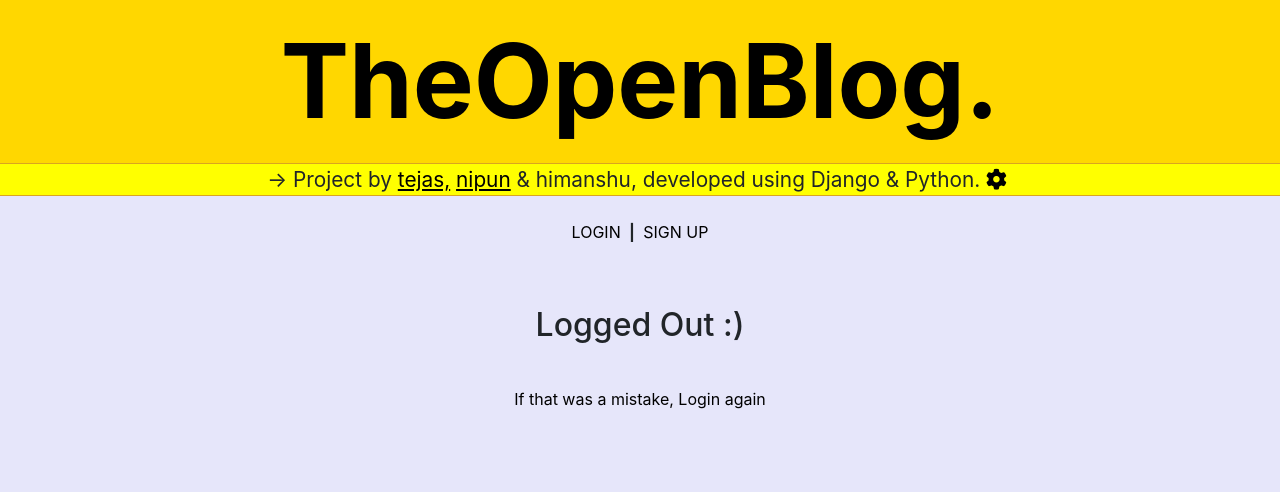
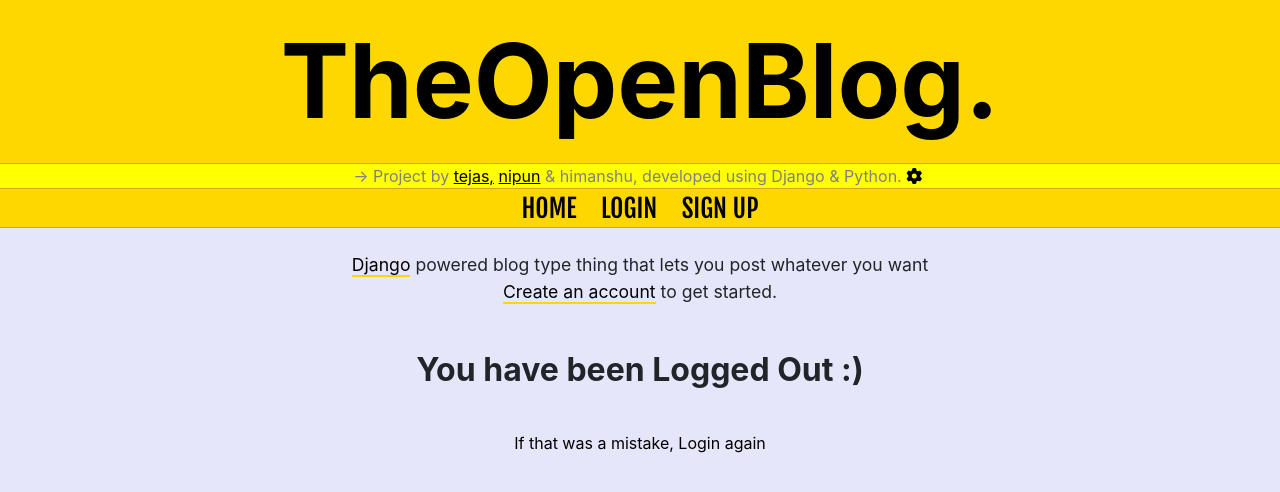
Before and after one commit to tejxv/my-first-blog, a Django app: page /logout/ in a window 1280 px wide. Shown: the top 492 px of the page. Run offline with Django 3.2, Linux system fonts and the light colour scheme; some libraries are stand-ins or nearby versions; some web fonts are replaced.

Commit message:
added nav bar & some cosmetic changes

```diff
--- a/blog/templates/blog/base.html
+++ b/blog/templates/blog/base.html
@@ -72,7 +68,13 @@ h1 {
     padding-bottom: 20px;
     font-size: calc(7vw + 1vw);
 }
-
+p{
+    font-family: 'Inter';
+    font-size: 1.1rem;
+}
+p a {
+    border-bottom: 2px solid gold;
+}
 .text-left {
     padding-top: 20px;
     padding-bottom: 20px;
@@ -221,32 +224,81 @@ mark {
 .compose:hover {
     color: blue;
 }
+.cbtn {
+    max-width: 600px;
+    margin-bottom: 10px;
+    margin: 0 auto;
+    margin-bottom: 10px;
+    border: 0px solid red;
 
+}
 .gohome {
+    font-family: "Fjalla One";
+    border: none;
+    background-color: transparent;
+    display: block;
+    padding: 10px 0px;
+    text-decoration: none;
     font-size: 1.2rem;
+    text-align: center;
 }
+.gohome:active {
+    border: none;
+}
+.nb {
+    border: 0px solid red;
+    background-color: ;
+    transition: all 0.3s;
 
+}
+.nb:hover{
+    background-color: orange;
+    border-radius: 3px;
+    color: black;
+    cursor: pointer;
+}
+.nb:active {
+    background-color: yellow;
+}
+nav {
+    text-align: center;
+    border: 0px solid black;
+    border-bottom: 1px solid goldenrod;
+    background-color: gold;
+
+}
+nav a {
+    font-family: "Fjalla One";
+    text-align: center;
+    color: black;
+    padding-left: 10px;
+    padding-right: 10px;
+    font-size: 1.6rem;
+}
 
 @media (max-width: 400px) {
     /** WIP **/
 }
 </style>
-<h1><b><a href="http://tejxv.pythonanywhere.com/" style="text-decoration: none; color: black;">&nbsp;TheOpenBlog.&nbsp;</a></b></h1>
-<div class="credits">→ Project by&nbsp;<a href="https://www.instagram.com/tejxv/" style="text-decoration: underline;">tejas,</a>&nbsp;<a href="https://www.instagram.com/vats_nipun/" target="_blank" style="text-decoration: underline;">nipun</a>&nbsp;& himanshu, developed using Django & Python.<a href="https://tejxv.pythonanywhere.com/admin/" target="_blank" title="Login" style="text-decoration: none;">&nbsp;<i class="fas fa-cog"></i>&nbsp;</a></div><br>
+<h1><b><a href="/" style="text-decoration: none; color: black;">&nbsp;TheOpenBlog.&nbsp;</a></b></h1>
+<div class="credits"><div class="date">→ Project by&nbsp;<a href="https://www.instagram.com/tejxv/" target="_blank" style="text-decoration: underline;">tejas,</a>&nbsp;<a href="https://www.instagram.com/vats_nipun/" target="_blank" style="text-decoration: underline;">nipun</a>&nbsp;& himanshu, developed using Django & Python.<a href="/admin" target="_blank" title="For Admins :P" style="text-decoration: none;">&nbsp;<i class="fas fa-cog"></i>&nbsp;</a></div></div>
+<nav>
+    <a href="/" class="nb">HOME</a>
+    {% if user.is_anonymous %}
+    <a href="/login" class="nb">LOGIN</a>
+    <a href="/register" class="nb">SIGN UP</a>
+    {% elif user.is_authenticated %}
+    <a href="/logout" class="nb">LOGOUT</a>
+    {% endif %}
+</nav>
 {% if user.is_anonymous %}
-<div class="text-center">
-    <a href="/login">LOGIN</a>
-        <b>&nbsp;|&nbsp;</b>
-    <a href="/register">SIGN UP</a>
-</div>
-<br>
-{% elif user.is_authenticated %}
-<div class="text-center">
-    <div class="compose" style="text-decoration: none;"><a href="{% url 'post_new' %}">Type something as {{request.user|capfirst}} <i class="far fa-plus-square"></i></span></a></div>
-    <a href="/logout">LOGOUT</a>
+<div class="text-center"><br><p><a href="https://www.google.com/search?q=django">Django</a> powered blog type thing that lets you post whatever you want<br><a href="/register">Create an account</a> to get started.</p>
 </div>
 {% endif %}
 {% if user.is_authenticated %}
+<div class="text-center">
+    <div class="compose" style="text-decoration: none;"><a href="{% url 'post_new' %}">Type something as {{request.user|capfirst}} <i class="far fa-plus-square"></i></span></a></div>
+</div>
 {% endif %}
 <script src="https://code.jquery.com/jquery-3.3.1.slim.min.js" integrity="sha384-q8i/X+965DzO0rT7abK41JStQIAqVgRVzpbzo5smXKp4YfRvH+8abtTE1Pi6jizo" crossorigin="anonymous"></script>
 <script src="https://cdnjs.cloudflare.com/ajax/libs/popper.js/1.14.7/umd/popper.min.js" integrity="sha384-UO2eT0CpHqdSJQ6hJty5KVphtPhzWj9WO1clHTMGa3JDZwrnQq4sF86dIHNDz0W1" crossorigin="anonymous"></script>
--- a/blog/templates/blog/login.html
+++ b/blog/templates/blog/login.html
@@ -1,6 +1,7 @@
 {% extends 'blog/base.html' %}
 {% load crispy_forms_tags %}
 {% block content %}
+<div class="cposts">
 	<div class="forms">
 	    {% load crispy_forms_tags %}
 	    <form method="POST">
@@ -24,4 +25,5 @@
 	        </div>
 	    </form>
 	</div>
+</div>
 {% endblock %}
--- a/blog/templates/blog/logout.html
+++ b/blog/templates/blog/logout.html
@@ -2,7 +2,8 @@
 {% block content %}
 
 <div class="blockquote text-center" style="font-family: 'Inter';">
-    <h2><br>Logged Out :)</h2>
+    <br>
+    <h2><b>You have been Logged Out :)</b></h2>
             <small>
                 <a href="{% url 'login' %}"><br>If that was a mistake, Login again</a>
             </small>
--- a/blog/templates/blog/post_edit.html
+++ b/blog/templates/blog/post_edit.html
@@ -1,15 +1,14 @@
 {% extends 'blog/base.html' %}
 {% block content %}
 {% load crispy_forms_tags %}
-<head>
-	<title>Post New Update - TheOpenBlog</title>
-</head>
+<div class="cposts">
     <div class="posts"><form method="POST" class="token">{% csrf_token %}
     	<br>
         {{ form|crispy }}
         <div class="date">* Required :P</div>
         <center><button type="submit" class="submit"> POST </button></center>
     </form></div>
+    </div>
     <br>
     <br>
 {% endblock %}
--- a/blog/templates/blog/post_list.html
+++ b/blog/templates/blog/post_list.html
@@ -1,9 +1,10 @@
 {% extends 'blog/base.html' %}
 {% block content %}
 {% for post in posts %}
+
 <div class="cposts">
     <div class="blockquote text-center">
-        <div class="posts">
+        <div class="posts" onclick="location.href='{% url 'post_detail' pk=post.pk %}';" style="cursor: pointer;">
         	<div class="text-left">
             <mark><b>&nbsp;<a href="{% url 'post_detail' pk=post.pk %}" title="Open Post">{{ post.title|upper }}</a>&nbsp;
             </b></mark>
@@ -17,7 +18,7 @@
             </div>
             {% endif %}
             <div class="date">
-                <p>Posted by <b>{{ post.author|default_if_none:"Anonymous User"|capfirst}}</b> on {{ post.published_date }}</p>
+                <p>Posted by <b>{{ post.author|default_if_none:"Anonymous User"}}</b> on {{ post.published_date }}</p>
             </div>
         </div>
     </div>
--- a/blog/templates/users/register.html
+++ b/blog/templates/users/register.html
@@ -1,6 +1,7 @@
 {% extends 'blog/base.html' %}
 {% load crispy_forms_tags %}
 {% block content %}
+<div class="cposts">
 	<div class="forms">
 	    {% load crispy_forms_tags %}
 	    <form method="POST">
@@ -24,4 +25,5 @@
 	        </div>
 	    </form>
 	</div>
+</div>
 {% endblock %}
--- a/users/views.py
+++ b/users/views.py
@@ -10,10 +10,10 @@ def register(request):
 			print('done')
 			form.save()
 			username = form.cleaned_data.get('username')
-			messages.success(request, f'Account Successfully Created, { username }!')
+			messages.success(request, f'user { username } successfully created! now you can login using the login button above')
 			return redirect('/')
 		else:
-		    messages.warning(request, f'Please enter valid credentials!')
+		    messages.warning(request, f'Please enter valid details!')
 	form = UserRegisterForm()
 	print('falled back')
 	return render(request, 'users/register.html', {'form': form})
```
Also changed, not shown: other parts of blog/templates/blog/base.html (+25 -24 lines), blog/templates/blog/post_detail.html (+14 -10 lines). Lines whose indentation alone changed are shown as unchanged.
